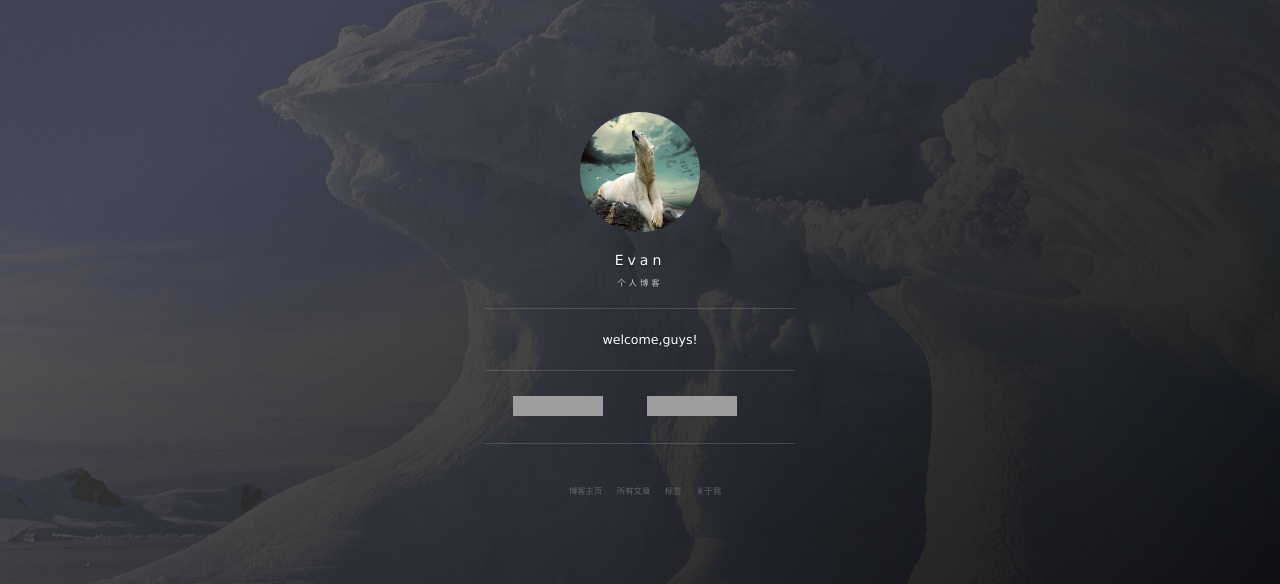
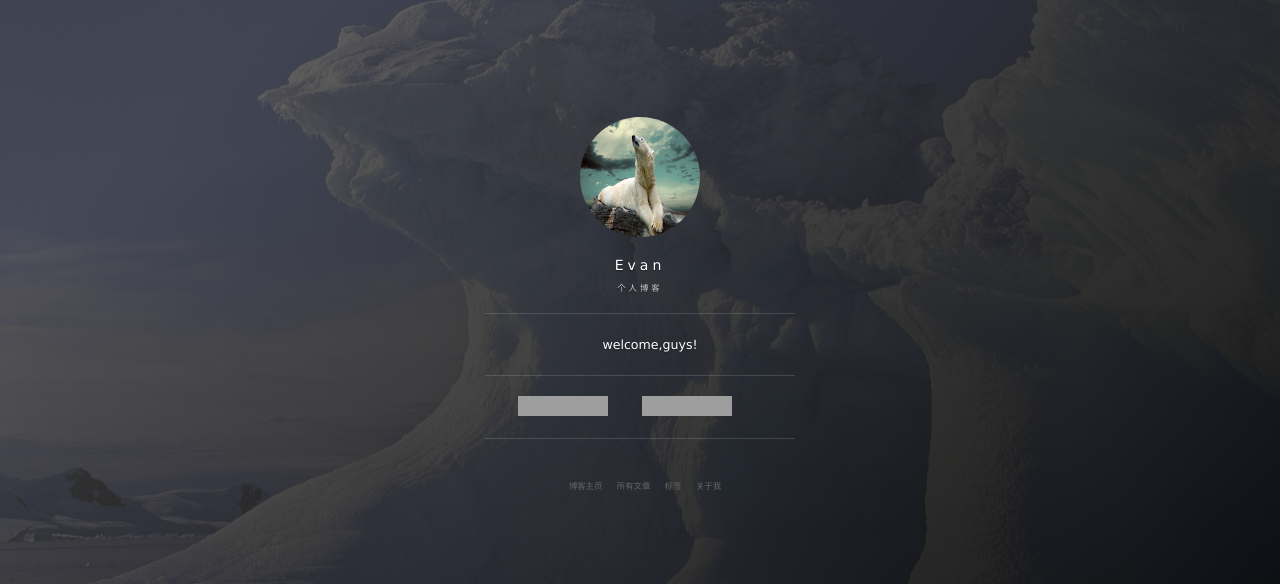
Before and after one commit to xuyiwenak/xuyiwenak.github.io, a Jekyll site: the page built from index.html, in a window 1280 px wide. Shown: the part 140-724 px from the top of the page. Built offline with Jekyll 4.4.1, drawn with Linux system fonts in a browser that asks for light colours; nearby versions of some CDN libraries; the list of posts is cut into pages by our own code; comment, search, counter and statistics services are not loaded; grey boxes are pictures that could not be loaded.

Commit message:
调整页面边距

```diff
--- a/_includes/side-panel.html
+++ b/_includes/side-panel.html
@@ -35,10 +35,10 @@
         {% endif %}
         <hr class="panel-cover__divider" />
         {% if site.github_button %}
-        <iframe style="margin: 5px 5px 5px 5px;"
+        <iframe style="margin-left: 20px;"
                 src={{site.github_button.star_src}}
                 frameborder="0" scrolling="0" width="120px" height="20px"></iframe>
-        <iframe style="margin: 5px 5px 5px 5px;"
+        <iframe style="margin-right: 20px;"
                 src={{site.github_button.follow_src}}
                 frameborder="0" scrolling="0" width="120px" height="20px"></iframe>
         {% endif %}
```
